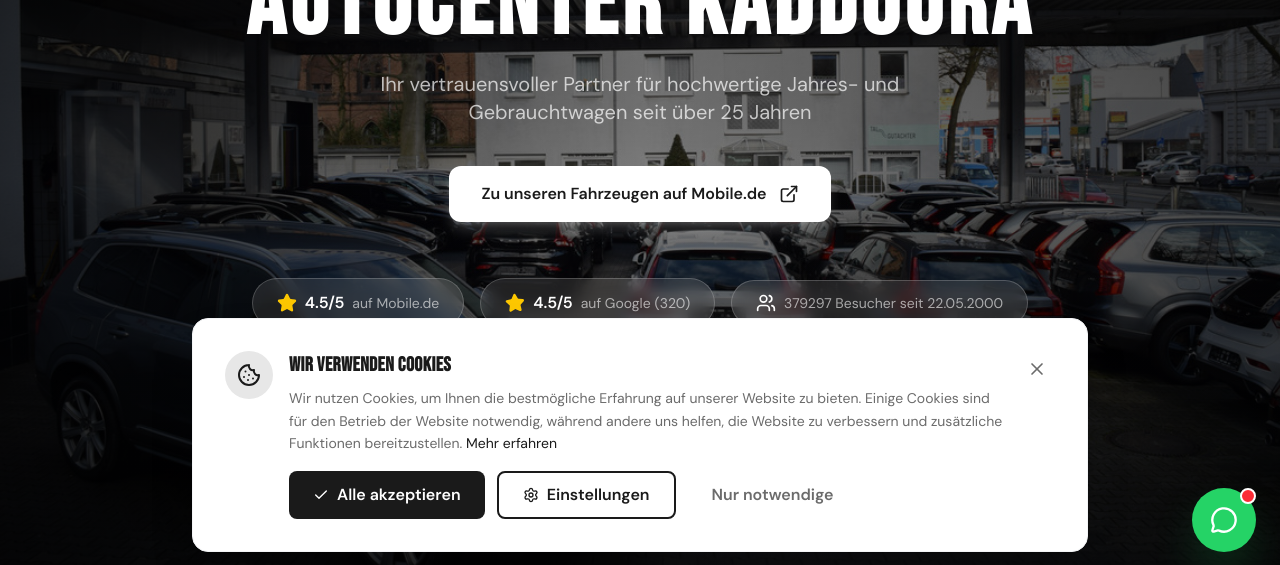
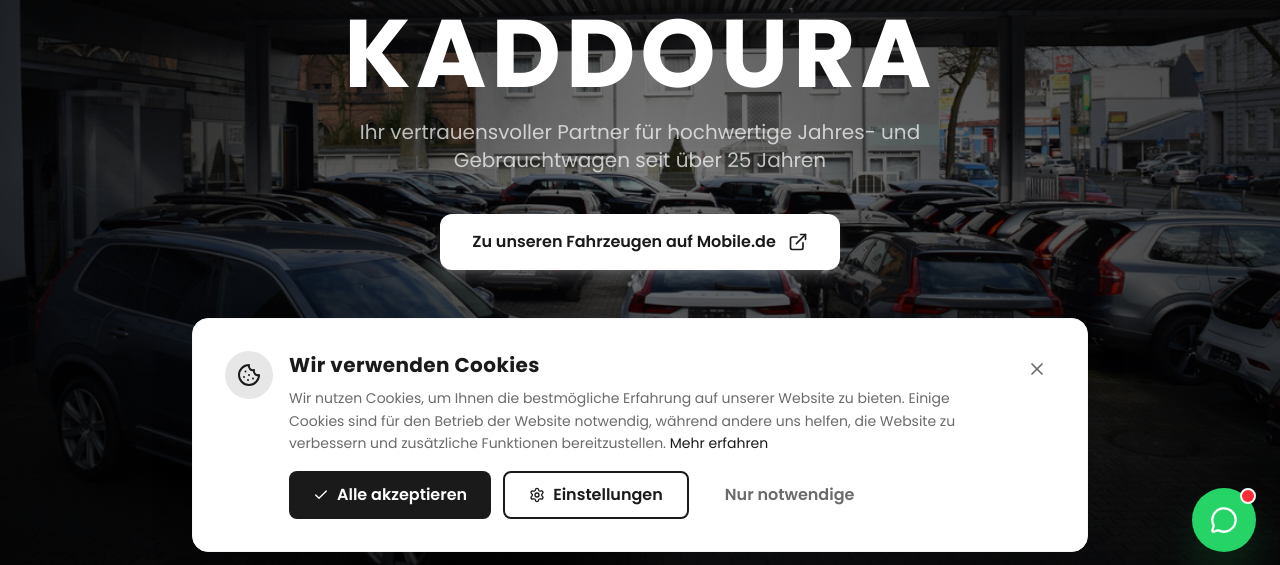
Before and after one commit to DevBerkcan/kaddouraautocenter, a Next.js app: page / in a window 1280 px wide. Shown: the part 224-789 px from the top of the page. Built offline with nearby package versions, Linux system fonts and the light colour scheme; no server answers.

Commit message:
change font

```diff
--- a/src/app/globals.css
+++ b/src/app/globals.css
@@ -1,8 +1,8 @@
 @import "tailwindcss";
 
 @theme {
-  --font-heading: "Bebas Neue", sans-serif;
-  --font-body: "DM Sans", sans-serif;
+  --font-heading: "Poppins", sans-serif;
+  --font-body: "Poppins", sans-serif;
 
   --color-primary: #1a1a1a;
   --color-secondary: #4a4a4a;
--- a/src/app/layout.tsx
+++ b/src/app/layout.tsx
@@ -66,7 +66,7 @@
         <link rel="preconnect" href="https://fonts.googleapis.com" />
         <link rel="preconnect" href="https://fonts.gstatic.com" crossOrigin="anonymous" />
         <link
-          href="https://fonts.googleapis.com/css2?family=Bebas+Neue&family=DM+Sans:wght@400;500;600;700&display=swap"
+          href="https://fonts.googleapis.com/css2?family=Poppins:wght@400;500;600;700;800&display=swap"
           rel="stylesheet"
         />
         <meta name="theme-color" content="#1a1a1a" />
```
